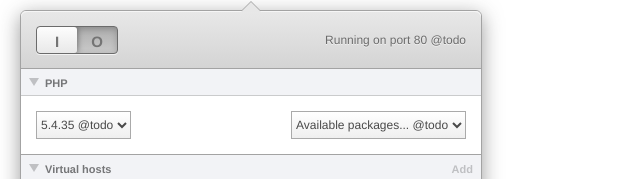
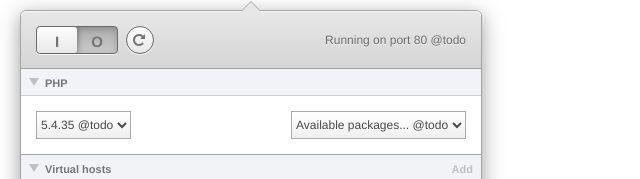
Before and after one commit to johansatge/pawnee, a website: page app/templates/panel.html in a window 1280 px wide. Shown: the top 179 px of the page, 0-640 px from the left. Drawn offline with Linux system fonts and the light colour scheme.

Commit message:
Adds restart button

```diff
--- a/app/assets/css/panel.css
+++ b/app/assets/css/panel.css
@@ -118,6 +118,35 @@ body
     font-size: 15px;
     padding: 6px 0 0 0;
     font-weight: bold;
+    color: #747474;
+}
+
+.panel .top .restart
+{
+    display: block;
+    position: absolute;
+    top: 15px;
+    left: 105px;
+    background: linear-gradient(to bottom, #fdfdfd 0%, #e8e8e8 100%);
+    width: 26px;
+    height: 26px;
+    border: 1px solid #6b6b6b;
+    border-radius: 50%;
+    box-shadow: 0 1px 0 rgba(256, 256, 256, 0.7);
+}
+
+.panel .top .restart:active
+{
+    background: linear-gradient(to top, #fdfdfd 0%, #e8e8e8 100%);
+    box-shadow: 0 1px 0 rgba(256, 256, 256, 0.7), inset 0 2px 6px rgba(0, 0, 0, 0.2)
+}
+
+.panel .top .restart i
+{
+    position: absolute;
+    font-size: 14px;
+    top: 6px;
+    left: 6px;
     color: #747474;
 }
 
--- a/app/templates/panel.html
+++ b/app/templates/panel.html
@@ -16,6 +16,9 @@
                     <div class="text">I</div>
                     <div class="text">O</div>
                 </div>
+                <a class="restart">
+                    <i class="fa fa-repeat"></i>
+                </a>
             </div>
             <div class="js-section section">
                 <div class="js-heading heading">
```
